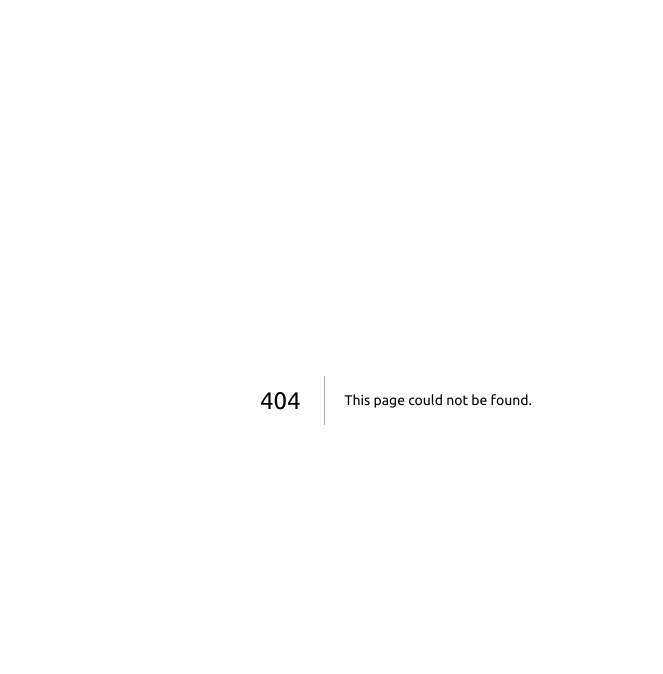
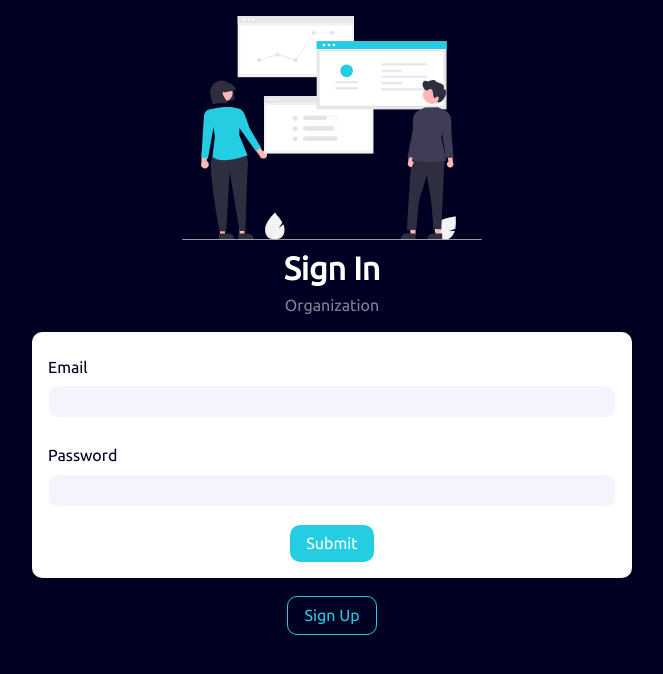
Before and after one commit to Tomation-Solution/sequential-job, a Next.js app: page /sigin in a window 1280 px wide. Before the commit this address had no page. Shown: the top 674 px of the page, without its empty margins (244-907 px from the left). Built offline with nearby package versions, Linux system fonts and the light colour scheme.

Commit message:
added design for sigin in and signup

```diff
--- a/layout/GeneralLayout/GeneralLayout.tsx
+++ b/layout/GeneralLayout/GeneralLayout.tsx
@@ -8,14 +8,19 @@ import { GeneralLayoutStyle, MainBoardStyle } from "./GeneralLayout.style"
 
 
 type Prop  = React.PropsWithChildren<{
-
+  remove_nav?:boolean
 }>
 
- const GeneralLayout = ({ children }:Prop):React.ReactElement => {
+ const GeneralLayout = ({ children,remove_nav=false }:Prop):React.ReactElement => {
   return (
     <GeneralLayoutStyle>
        {/* this is were the top nav will sit */}
+       {
+        remove_nav?
+        "":
+
        <TopNav/>
+       }
        <Box css={{
        'width':'100%',
         '@bp3':{
@@ -30,8 +35,12 @@ type Prop  = React.PropsWithChildren<{
         // },
        },
       }}>
-         <Nav/>
+         {
+           remove_nav?
+           "":
 
+           <Nav/>
+       }
 
         <MainBoardStyle>
           {children}
--- a/pages/_app.tsx
+++ b/pages/_app.tsx
@@ -1,7 +1,35 @@
 import type { AppProps } from 'next/app'
 import { globalStyles } from '../stitches.config'
 import '../styles/app.css'
+import {
+
+  useQuery,
+
+  useMutation,
+
+  useQueryClient,
+
+  QueryClient,
+
+  QueryClientProvider,
+
+} from 'react-query'
+
+
+
+
+// Create a client
+
+const queryClient = new QueryClient()
+
 export default function App({ Component, pageProps }: AppProps) {
   globalStyles()
-  return <Component {...pageProps} />
+  return (
+    <QueryClientProvider client={queryClient}>
+
+      <Component {...pageProps} />
+
+    </QueryClientProvider>
+  )
+
 }
--- a/pages/index.tsx
+++ b/pages/index.tsx
@@ -8,12 +8,15 @@ import DropdownMenuDemo from '../shared/DropdownMenuDemo/DropdownMenuDemo'
 import JobCard from '../shared/JobCard/JobCard'
 import SearchBar from '../shared/SearchBar/SearchBar'
 import TabsComp from '../shared/Tabs/Tabs'
-
+import { useEffect } from 'react'
 
 
 
 const Home:NextPage = ()=>{
 
+
+  useEffect(()=>{
+  },[])
   return (
     <GeneralLayout>
       <TabsComp
--- /dev/null
+++ b/pages/sigin.tsx
@@ -0,0 +1,62 @@
+import { NextPage } from "next";
+import GeneralLayout from "../layout/GeneralLayout/GeneralLayout";
+import Box from "../shared/Box/Box";
+import Button from "../shared/Button/Button";
+import InputWithLabel from "../shared/InputWithLabel/InputWithLabel";
+import Pane from "../shared/Pane";
+import Signupsvg from '../asset/signupsvg.svg'
+
+
+const cssStyleForInput = {
+    'input':{
+        // 'border':'1px solid '
+        'backgroundColor':' rgba(242, 238, 252, 0.685);',
+        'color':'$thickBlue',
+        'border':'1px solid  #f2eefc0',
+        '&:focus':{
+            'border':'1px solid $lightBlue'
+        }
+    },
+    'label':{
+        color:'$thickBlue'
+    }
+}
+
+const Signup:NextPage =()=>{
+
+
+    return (
+        <GeneralLayout remove_nav={true}>
+              <Box css={{'maxWidth':'600px','margin':'0 auto'}}>
+               <img src={Signupsvg.src} alt="" style={{'width':'50%','display':'block','margin':'0 auto'}} />
+
+
+                <Box css={{'h1':{
+                        'color':'$white','padding':'.6rem'},
+                        'p':{
+                            'color':'rgba(242, 238, 252, 0.54)'},
+                            'textAlign':'center'
+                    }}>
+                        <h1>Sign In</h1>
+                        <p>Organization</p>
+                    </Box>
+                <br />
+                <form action="">
+                    <Pane>
+                        <InputWithLabel label="Email" css={cssStyleForInput}/>
+                        <br />
+                        <InputWithLabel label="Password" css={cssStyleForInput}/>
+                        <br />
+                    <Button css={{'margin':'0 auto'}}>Submit</Button>
+                    </Pane>
+
+                    <br />
+                    <Button color={'lightBlueOutline'} css={{'margin':'0 auto'}}>Sign Up</Button>
+                </form>
+
+              </Box>
+        </GeneralLayout>
+    )
+}
+
+export default Signup
--- /dev/null
+++ b/shared/Pane.tsx
@@ -0,0 +1,18 @@
+import React from 'react'
+import { styled } from '../stitches.config'
+
+const PaneStyle = styled('div',{
+    backgroundColor:'$white',
+    padding:'1rem',
+    'borderRadius':'10px'
+})
+type Prop = React.PropsWithChildren<{}>
+const Pane = ({children}:Prop) => {
+  return (
+    <PaneStyle>
+        {children}
+    </PaneStyle>
+  )
+}
+
+export default Pane
```
Also changed, not shown: package.json (+10 -1 lines), pages/signup.tsx (added, +89 -0 lines), .eslintrc.json, asset/signupsvg.svg (added), 1 other file (tests, documents, lock files or other folders).
